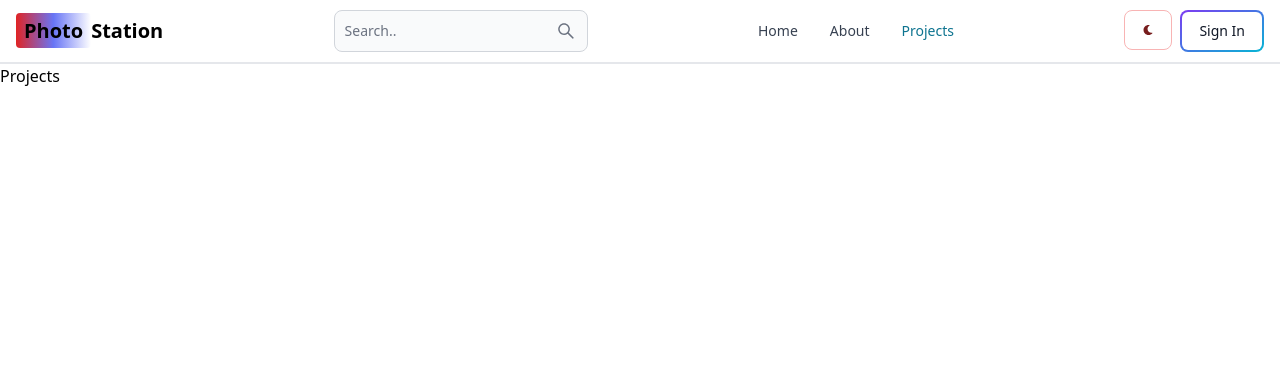
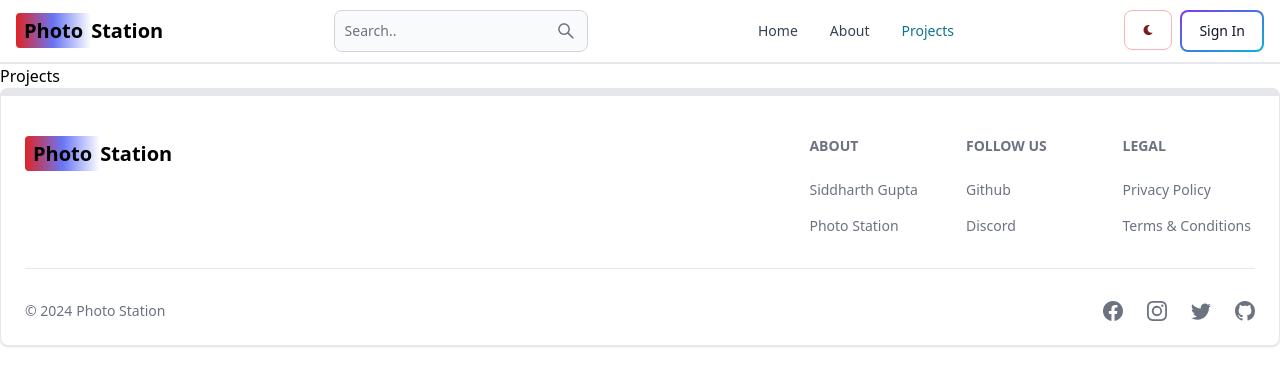
Before and after one commit to SID9910/Photo-Station, a React (Vite) app in the folder client/: page /projects in a window 1280 px wide. Shown: the top 386 px of the page. Built offline with nearby package versions, Linux system fonts and the light colour scheme.

Commit message:
create the footer component

```diff
--- a/client/src/App.jsx
+++ b/client/src/App.jsx
@@ -9,6 +9,7 @@
 import DashBoard from './pages/DashBoard'
 import Projects from './pages/Projects'
 import Header from './components/Header'
+import Footer from './components/Footer'
 export default function Main(){
   return (
     <BrowserRouter>
@@ -22,6 +23,7 @@
        <Route path ="/projects" element={<Projects />} />
 
     </Routes>
+    <Footer />
 
     </BrowserRouter>
   )
--- /dev/null
+++ b/client/src/components/Footer.jsx
@@ -0,0 +1,77 @@
+import { Footer } from 'flowbite-react';
+import { Link } from 'react-router-dom';
+import { BsFacebook, BsInstagram, BsTwitter, BsGithub, BsDribbble } from 'react-icons/bs';
+export default function FooterCom() {
+  return (
+    <Footer container className='border border-t-8 border-grey-500'>
+      <div className='w-full max-w-7xl mx-auto'>
+        <div className='grid w-full justify-between sm:flex md:grid-cols-1'>
+          <div className='mt-5'>
+          <Link to="/" className='self-center whitespace-nowrap text-sm sm:text-xl font-semibold dark:text-white'>
+
+<span className='px-2 py-1 bg-gradient-to-r from-red-600 via-indigo-500 rounded '>Photo</span>Station
+</Link>
+          </div>
+          <div className='grid grid-cols-2 gap-8 mt-4 sm:grid-cols-3 sm:gap-6'>
+            <div>
+              <Footer.Title title='About' />
+              <Footer.LinkGroup col>
+                <Footer.Link
+                  href='https://siddharth-gupta-portfolio.pages.dev/'
+                  target='_blank'
+                  rel='noopener noreferrer'
+                >
+              Siddharth Gupta
+                </Footer.Link>
+                <Footer.Link
+                  href='/about'
+                  target='_blank'
+                  rel='noopener noreferrer'
+                >
+                  Photo Station
+                </Footer.Link>
+              </Footer.LinkGroup>
+            </div>
+            <div>
+              <Footer.Title title='Follow us' />
+              <Footer.LinkGroup col>
+                <Footer.Link
+                  href='https://github.com/SID9910'
+                  target='_blank'
+                  rel='noopener noreferrer'
+                >
+                  Github
+                </Footer.Link>
+                <Footer.Link href='https://discord.com/channels/sid12348291'     target='_blank'
+                  rel='noopener noreferrer'>Discord</Footer.Link>
+              </Footer.LinkGroup>
+            </div>
+            <div>
+              <Footer.Title title='Legal' />
+              <Footer.LinkGroup col>
+                <Footer.Link href='#'>Privacy Policy</Footer.Link>
+                <Footer.Link href='#'>Terms &amp; Conditions</Footer.Link>
+              </Footer.LinkGroup>
+            </div>
+          </div>
+        </div>
+        <Footer.Divider />
+        <div className='w-full sm:flex sm:items-center sm:justify-between'>
+          <Footer.Copyright
+            href='#'
+            by="Photo Station"
+            year={new Date().getFullYear()}
+          />
+          <div className="flex gap-6 sm:mt-0 mt-4 sm:justify-center">
+            <Footer.Icon href='https://www.facebook.com/profile.php?id=100008190249374' icon={BsFacebook}/>
+            <Footer.Icon href='https://www.instagram.com/hiiiisiddharth/?next=https%3A%2F%2Fwww.instagram.com%2Fexplore%2Fsearch%2F%3F__coig_login%3D1' icon={BsInstagram}/>
+            <Footer.Icon href='https://x.com/Siddhar51040861?t=DfrJsB9WQnW-cMQ2zHMcpQ&s=09' icon={BsTwitter}/>
+            <Footer.Icon href='https://github.com/SID9910' icon={BsGithub}/>
+
+
+          </div>
+        </div>
+      </div>
+    </Footer>
+  );
+}
```
